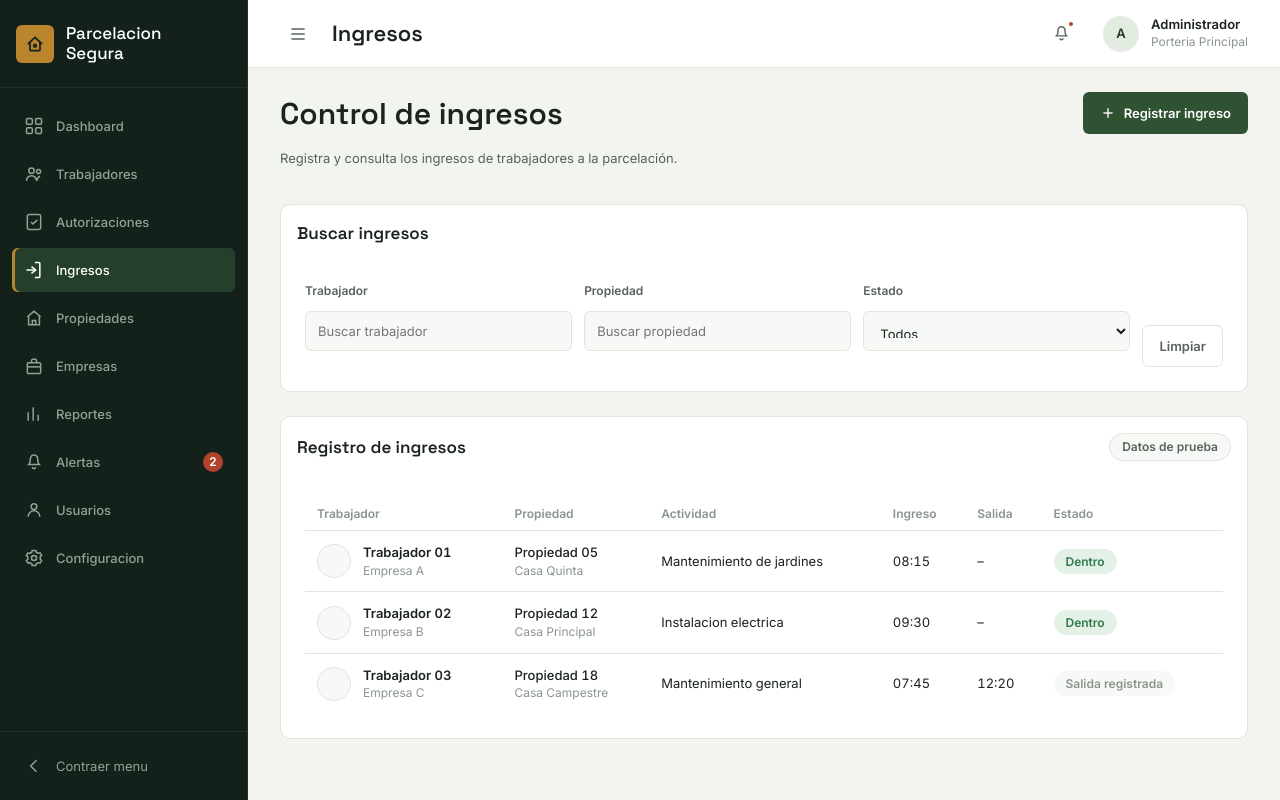
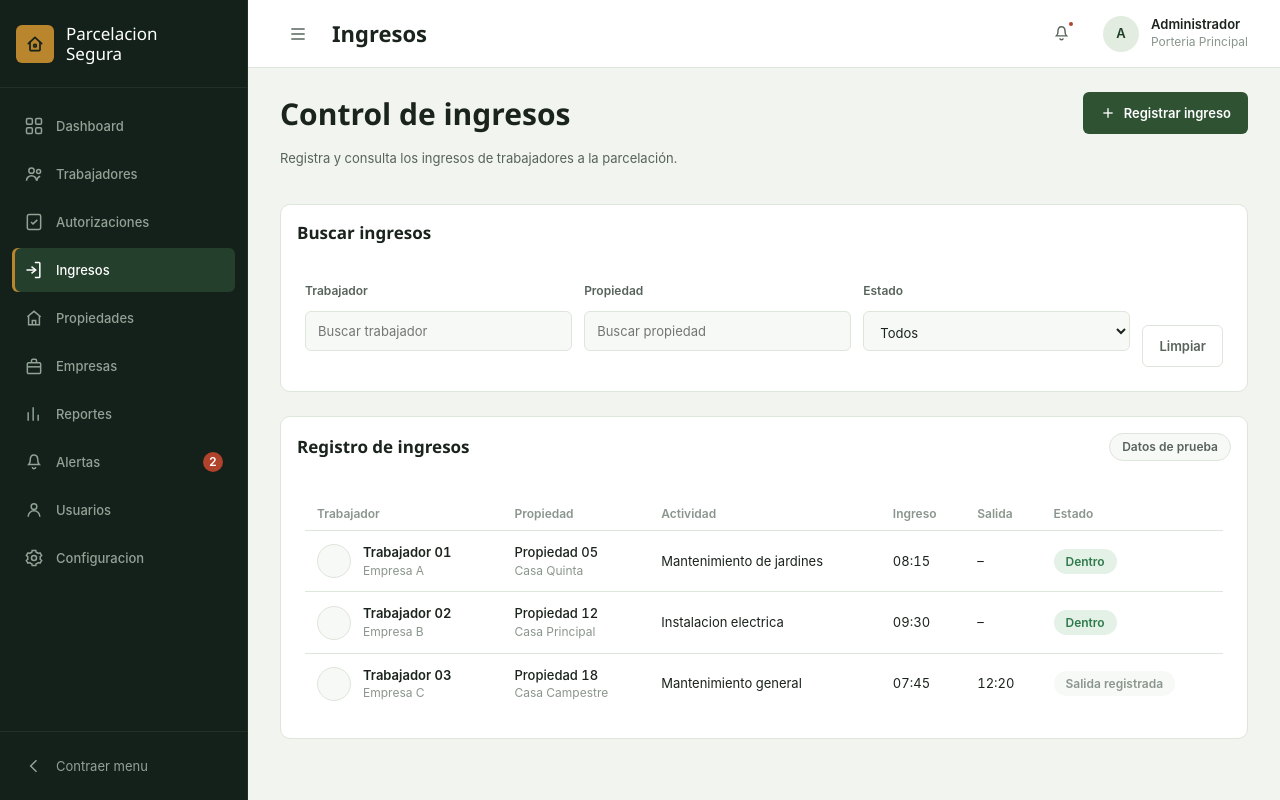
Before and after one commit to Alejandro-YP/Parcelacion-Segura, a website: page frontend/html/ingresos.html in a window 1280 px wide. Drawn offline with Linux system fonts and the light colour scheme; files that its build step writes are made by us from their sources.

Commit message:
fixx: Correcion de ruta css

```diff
--- a/frontend/html/ingresos.html
+++ b/frontend/html/ingresos.html
@@ -6,16 +6,7 @@
     <meta name="viewport" content="width=device-width, initial-scale=1.0">
 
     <title>Ingresos - Parcelación Segura</title>
-
-    <link rel="preconnect" href="https://fonts.googleapis.com">
-
-    <link rel="preconnect" href="https://fonts.gstatic.com" crossorigin>
-
-    <link
-        href="https://fonts.googleapis.com/css2?family=Space+Grotesk:wght@500;600;700&family=Inter:wght@400;500;600;700&display=swap"
-        rel="stylesheet">
-
-    <link rel="stylesheet" href="css/dashboard-style.css">
+    <link rel="stylesheet" href="/frontend/css/dashboard-style.css">
 
     <style>
         .page-header {
```
